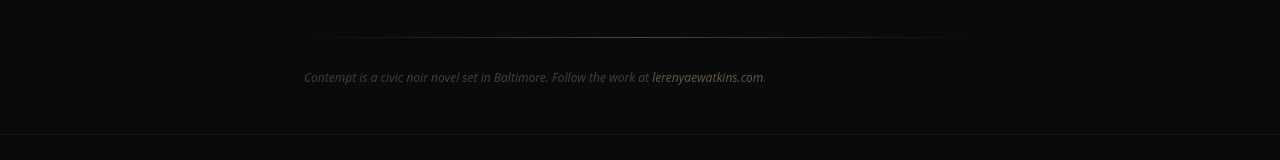
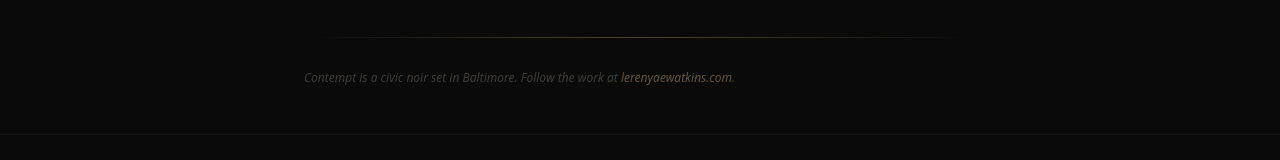
Before and after one commit to lerenyae/Civic-Noir-site, a Next.js app: page /dispatches/the-book-is-out in a window 1280 px wide. Shown: the part 1362-1522 px from the top of the page. Built offline with nearby package versions, Linux system fonts and the light colour scheme.

Commit message:
A2: remove "civic noir novel" from dispatch footer

```diff
--- a/app/dispatches/[slug]/page.tsx
+++ b/app/dispatches/[slug]/page.tsx
@@ -36,7 +36,7 @@ export default function PostPage({ params }: { params: { slug: string } }) {
       <div className="gold-rule max-w-2xl mx-auto" />
       <article className="py-12 px-6"><div className="max-w-2xl mx-auto">
         <SectionReveal>{renderContent(post.content)}</SectionReveal>
-        <SectionReveal delay={100}><div className="gold-rule mt-12 mb-8" /><p className="text-xs text-bone-300/25 font-light italic">Contempt is a civic noir novel set in Baltimore. Follow the work at{" "}<Link href="/" className="text-gold/50 hover:text-gold transition-colors">lerenyaewatkins.com</Link>.</p></SectionReveal>
+        <SectionReveal delay={100}><div className="gold-rule mt-12 mb-8" /><p className="text-xs text-bone-300/25 font-light italic">Contempt is a civic noir set in Baltimore. Follow the work at{" "}<Link href="/" className="text-gold/50 hover:text-gold transition-colors">lerenyaewatkins.com</Link>.</p></SectionReveal>
       </div></article>
     </>
   );
```
